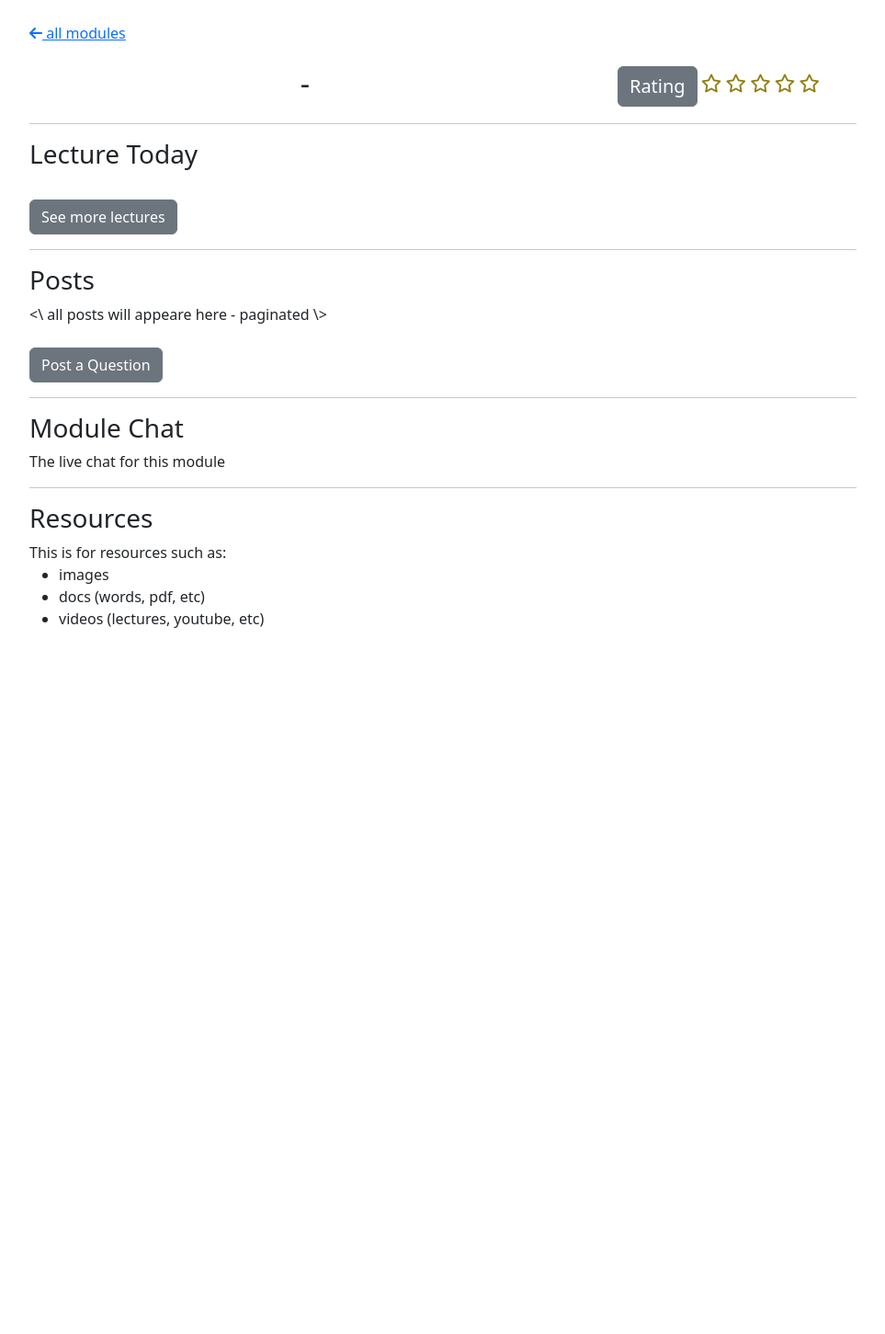
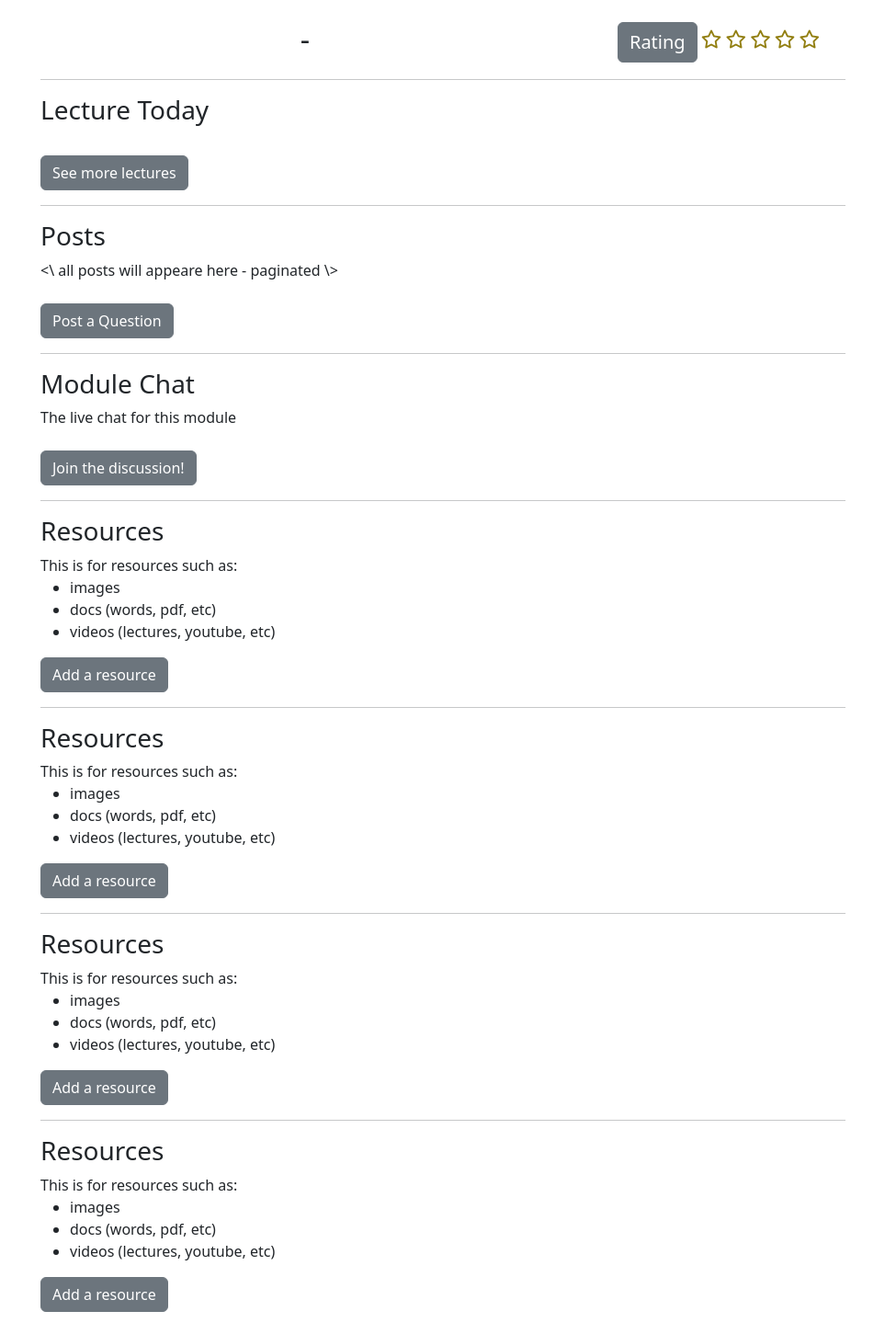
Before and after one commit to Durigy/dissertation, a Flask app: template main/templates/module/module_single.html in a window 1280 px wide. Shown: the part 70-1521 px from the top of the page at 92% size, without its empty margins (158-1121 px from the left). Before the commit the page ends 753 px from the top, so only its background shows below. Run offline with Flask 2, Linux system fonts and the light colour scheme; the template is opened without the code that fills it, so the values that code supplies are empty; some libraries are stand-ins or nearby versions.

Commit message:
changed single module structure

```diff
--- /dev/null
+++ b/main/templates/module/module_layout.html
@@ -0,0 +1,47 @@
+{% extends "layout.html" %}
+{% block content %}
+
+<div class="container">
+    <div class="row text-center">
+        <div class="col-8">
+            <h2>{{ module.code }} - {{ module.name }}</h2>
+        </div>
+        {#% set rating = 3 %#}
+        <div class="col-4">
+            {% set solid_star = "<i class='fa-solid fa-star' style='color: rgb(146, 127, 17); font-size: 20px'></i>" %}
+            {% set open_star = "<i class='fa-regular fa-star' style='color: rgb(146, 127, 17); font-size: 20px'></i>" %}
+
+            <a href="{{ url_for('modules.module_review_list', module_id=module.id) }}" class="btn btn-secondary">
+                <!-- <h4>Rating: <i class="fa-solid fa-star"></i><i class="fa-solid fa-star"></i><i class="fa-solid fa-star"></i><i class="fa-regular fa-star"></i><i class="fa-regular fa-star"></i></h4> -->
+                <span style="font-size: 20px">Rating</span></a>
+
+                {% set int_rating = module.avg_rating %}
+                {% for i in range(module.avg_rating | int) %}
+                {{ solid_star | safe }}
+                {% endfor %}
+
+                {% for i in range(5 - (module.avg_rating | int)) %}
+                {{ open_star | safe }}
+                {% endfor %}
+
+                {#
+                <br>
+                {% set int_rating = rating %}
+                {% for i in range(rating | int) %}
+                {{ solid_star | safe }}
+                {% endfor %}
+
+                {% for i in range(5 - (rating | int)) %}
+                {{ open_star | safe }}
+                {% endfor %}
+                #}
+        </div>
+    </div>
+
+    <hr>
+
+    {% block module %}
+
+    {% endblock module %}
+</div>
+{% endblock content %}
--- a/main/templates/module/module_single.html
+++ b/main/templates/module/module_single.html
@@ -1,52 +1,5 @@
-{% extends "layout.html" %}
-{% block content %}
-
-<a href="{{ url_for('modules.module_list') }}"> <i class="fa-solid fa-arrow-left"></i> all modules</a>
-
-<br>
-<br>
-
-<div class="container text-center">
-    <div class="row">
-        <div class="col-8">
-            <h2>{{ module.code }} - {{ module.name }}</h2>
-        </div>
-        {% set rating = 3 %}
-        <div class="col-4">
-            {% set solid_star = "<i class='fa-solid fa-star' style='color: rgb(146, 127, 17); font-size: 20px'></i>" %}
-            {% set open_star = "<i class='fa-regular fa-star' style='color: rgb(146, 127, 17); font-size: 20px'></i>" %}
-
-            <a href="{{ url_for('modules.module_review_list', module_id=module.id) }}" class="btn btn-secondary">
-                <!-- <h4>Rating: <i class="fa-solid fa-star"></i><i class="fa-solid fa-star"></i><i class="fa-solid fa-star"></i><i class="fa-regular fa-star"></i><i class="fa-regular fa-star"></i></h4> -->
-                <span style="font-size: 20px">Rating</span></a>
-
-                {% set int_rating = module.avg_rating %}
-                {% for i in range(module.avg_rating | int) %}
-                {{ solid_star | safe }}
-                {% endfor %}
-
-                {% for i in range(5 - (module.avg_rating | int)) %}
-                {{ open_star | safe }}
-                {% endfor %}
-
-                {#
-                <br>
-                {% set int_rating = rating %}
-                {% for i in range(rating | int) %}
-                {{ solid_star | safe }}
-                {% endfor %}
-
-                {% for i in range(5 - (rating | int)) %}
-                {{ open_star | safe }}
-                {% endfor %}
-                #}
-        </div>
-    </div>
-</div>
-
-
-
-<hr>
+{% extends "module/module_layout.html" %}
+{% block module %}
 
 <h3>Lecture Today</h3>
 <br>
@@ -64,6 +17,9 @@
 
 <h3>Module Chat</h3>
 The live chat for this module
+<br>
+<br>
+<a href="#" class="btn btn-secondary">Join the discussion!</a>
 
 <hr>
 
@@ -74,5 +30,44 @@ This is for resources such as:
     <li>docs (words, pdf, etc)</li>
     <li>videos (lectures, youtube, etc)</li>
 </ul>
+<a href="#" class="btn btn-secondary">Add a resource</a>
 
-{% endblock content %}
+
+
+
+
+
+<hr>
+
+<h3>Resources</h3>
+This is for resources such as:
+<ul>
+    <li>images</li>
+    <li>docs (words, pdf, etc)</li>
+    <li>videos (lectures, youtube, etc)</li>
+</ul>
+<a href="#" class="btn btn-secondary">Add a resource</a>
+
+<hr>
+
+<h3>Resources</h3>
+This is for resources such as:
+<ul>
+    <li>images</li>
+    <li>docs (words, pdf, etc)</li>
+    <li>videos (lectures, youtube, etc)</li>
+</ul>
+<a href="#" class="btn btn-secondary">Add a resource</a>
+
+<hr>
+
+<h3>Resources</h3>
+This is for resources such as:
+<ul>
+    <li>images</li>
+    <li>docs (words, pdf, etc)</li>
+    <li>videos (lectures, youtube, etc)</li>
+</ul>
+<a href="#" class="btn btn-secondary">Add a resource</a>
+
+{% endblock module %}
```
Also changed, not shown: main/templates/module/module_reviews.html (+10 -4 lines).
